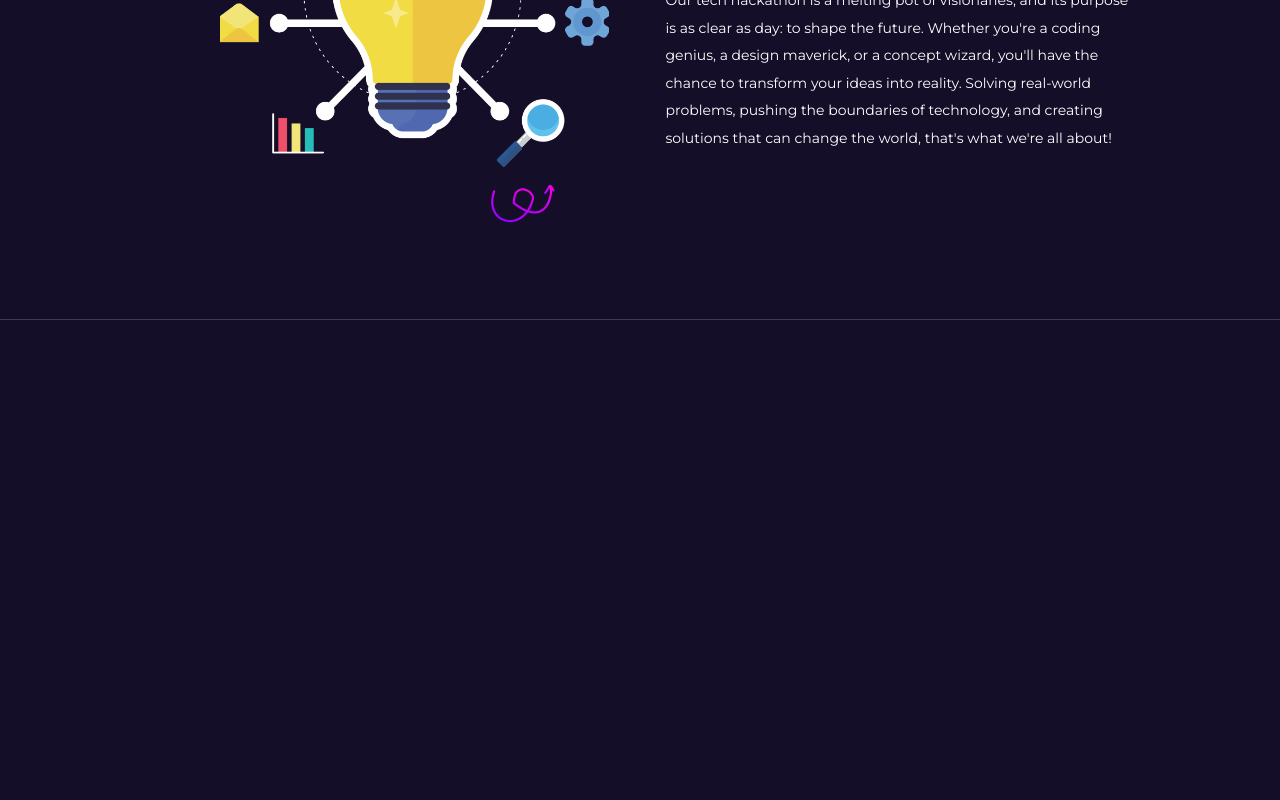
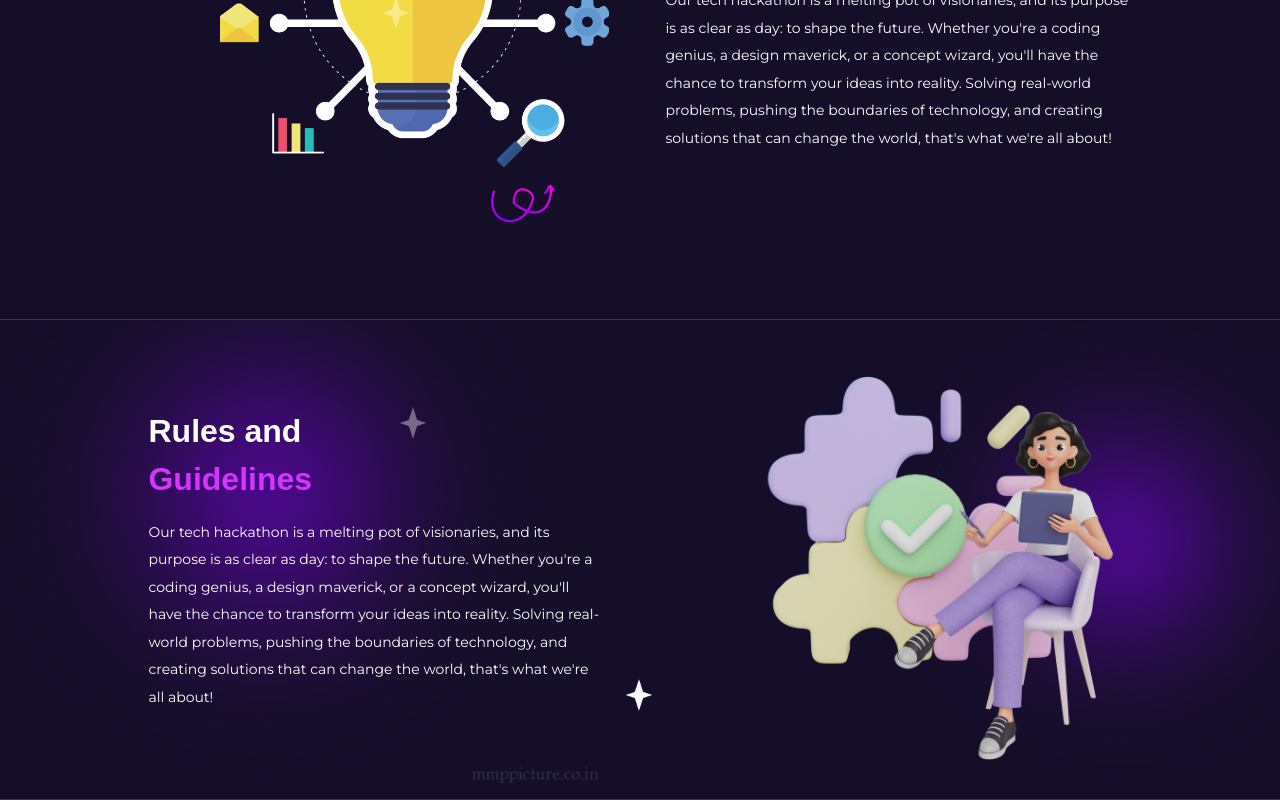
Before and after one commit to icyybee/Hackathon, a React (Create React App) app: page / in a window 1280 px wide. Shown: the part 1091-1891 px from the top of the page. Before the commit the page ends 1411 px from the top, so only its background shows below. Built offline with nearby package versions, Linux system fonts and the light colour scheme; a web font is replaced by a local one.

Commit message:
landing page responsiveness guidelines completed

```diff
--- a/src/components/guidelines.js
+++ b/src/components/guidelines.js
@@ -6,14 +6,16 @@ import Star2 from '../assets/img/star.png'
 export default function Guidelines() {
     return (
         <div className='section border-bt'>
-            <div className='flex items-center w-full pl-[181px] pr-[102px] py-1'>
-                <div className='flex-1'>
-                    <div className='flex gap-[88px]'>
-                        <h1 className='text-[32px] font-bold font-clash-display w-[170px]'>Rules and <span className='text-secondary'>Guidelines</span></h1>
-                        <img src={Star} alt='star' className='w-[26px] h-8'/>
+            <div className='flex flex-col-reverse desktop:flex-row items-center w-full px-12 desktop:pl-[11.6%] desktop:pr-[6.58%] desktop:py-1 pb-[19px]'>
+                <div className='flex-1 mt-[10px] desktop:mt-0'>
+                    <div className='flex flex-col desktop:flex-row desktop:gap-[88px]'>
+                        <h1 className='text-center desktop:text-start desktop:text-[32px] text-[20px] font-bold font-clash-display desktop:w-[170px]'>Rules and <br /><span className='text-secondary'>Guidelines</span></h1>
+                        <div className='w-full flex justify-end desktop:block'>
+                            <img src={Star} alt='star' className='desktop:w-[26px] w-3 desktop:h-8 h-[14px]'/>
+                        </div>
                     </div>
-                    <div className='mt-4 flex gap-[22px]'>
-                        <p className='text-[14px] leading-[27.5px]'>
+                    <div className='desktop:mt-4 mt-[9px] flex flex-col desktop:flex-row desktop:gap-[22px] gap-[15px]'>
+                        <p className='desktop:text-[14px] text-[13px] text-center desktop:text-start leading-[27.5px]'>
                             Our tech hackathon is a melting pot of visionaries, and its purpose is as
                             clear as day: to shape the future. Whether you're a coding genius, a
                             design maverick, or a concept wizard, you'll have the chance to transform
@@ -21,10 +23,15 @@ export default function Guidelines() {
                             of technology, and creating solutions that can change the world,
                             that's what we're all about!
                         </p>
-                        <img src={Star2} alt='star' className='w-[26px] h-8 flex self-end'/>
+                        <div className='flex desktop:self-end w-full ml-[31%] desktop:ml-0'>
+                            <img src={Star2} alt='star' className='desktop:w-[26px] w-[10px] desktop:h-8 h-3 object-contain'/>
+                        </div>
                     </div>
                 </div>
-                <div className='w-[45%] flex h-full'>
+                <div className='desktop:w-[45%] w-full flex h-full'>
+                    <div className='desktop:hidden flex items-center'>
+                        <img src={Star2} alt='star' className='desktop:w-[26px] w-[10px] desktop:h-8 h-3 object-contain'/>
+                    </div>
                     <div className='flex gap-8 w-full'>
                         <img src={Manual} alt='manual' className='w-full h-full object-contain' />
                     </div>
--- a/src/components/hamburger.js
+++ b/src/components/hamburger.js
@@ -42,8 +42,10 @@ export default function Hamburger({ menu, setMenu }) {
                                 if (location.pathname ==='/'){
                                     const element = document.querySelector('#timeline')
                                     element.scrollIntoView({ behavior: 'smooth' });
+                                    setMenu(false)
                                 } else{
                                     navigate('/#timeline')
+                                    setMenu(false)
                                 }
                             }}
                         >Timeline</p>
@@ -53,8 +55,10 @@ export default function Hamburger({ menu, setMenu }) {
                                 if (location.pathname ==='/'){
                                     const element = document.querySelector('#overview')
                                     element.scrollIntoView({ behavior: 'smooth' });
+                                    setMenu(false)
                                 } else{
                                     navigate('/#overview')
+                                    setMenu(false)
                                 }
                             }}
                         >Overview</p>
@@ -64,8 +68,10 @@ export default function Hamburger({ menu, setMenu }) {
                                 if (location.pathname ==='/'){
                                     const element = document.querySelector('#faq')
                                     element.scrollIntoView({ behavior: 'smooth' });
+                                    setMenu(false)
                                 } else{
                                     navigate('/#faq')
+                                    setMenu(false)
                                 }
                             }}
                         >FAQs</p>
--- a/src/components/hero.js
+++ b/src/components/hero.js
@@ -15,7 +15,7 @@ export default function Hero() {
     const navigate = useNavigate();
 
     return (
-        <div className='section-hero min-h-screen border-bt'>
+        <div className='section-hero min-h-auto border-bt'>
             <Navigation />
             <h1 className='text-right mt-[31px] desktop:text-[36px] text-[16px] italic font-bold desktop:mr-[55px] mr-[33px]'>Igniting a Revolution in HR Innovation</h1>
             <div className='flex desktop:flex-row flex-col-reverse'>
--- a/src/routes/home.js
+++ b/src/routes/home.js
@@ -34,8 +34,8 @@ export default function Home() {
         >
             <Hero />
             <Overview />
-            {/* <Guidelines />
-            <Criteria />
+            <Guidelines />
+            {/* <Criteria />
             <Faq />
             <Timeline />
             <Prizes />
```
